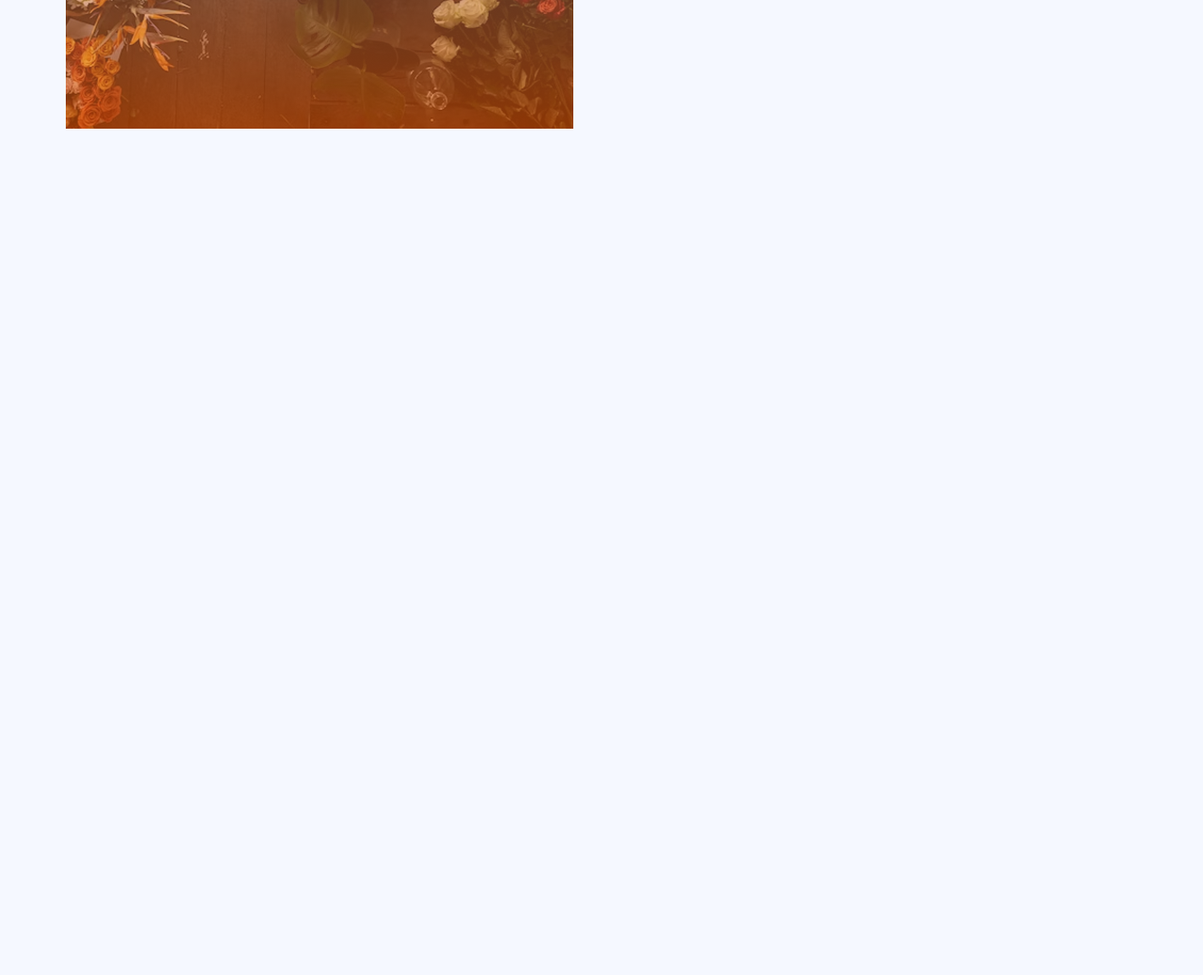
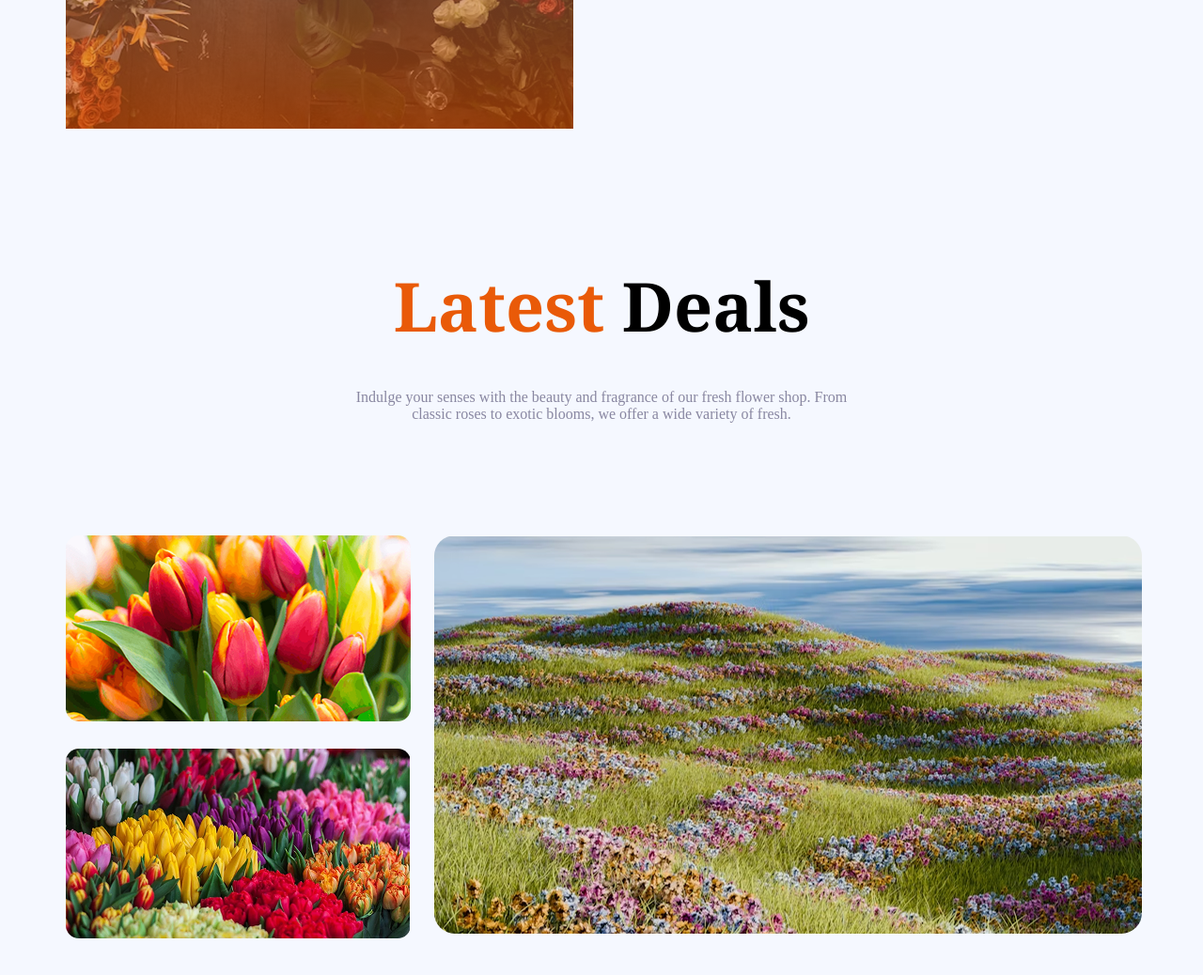
Before and after one commit to mah-fuz7/Assignment-02, a plain HTML site: page index.html in a window 1280 px wide. Shown: the part 2624-3662 px from the top of the page at 94% size. Before the commit the page ends 2900 px from the top, so only its background shows below. Drawn offline with Linux system fonts and the light colour scheme.

Commit message:
add latest section

```diff
--- a/index.html
+++ b/index.html
@@ -39,7 +39,7 @@
 </div>
         </div>
         <div class="banner-image">
-<img src="../B12A02-Responsive-Flowers/assets/hero-flower.png" alt="">
+<img src="./B12A02-Responsive-Flowers/assets/hero-flower.png" alt="">
         </div>
      </div>
      <!-- our plants -->
@@ -113,5 +113,29 @@
             </ul>
         </div>
       </div>
+      <!-- latest deal section -->
+       <div class="latest-text">
+<div class="latest-title noto-serif">
+    <h2>
+        <span class="orange">Latest </span>Deals
+    </h2>
+</div>
+<div class="latest-subtitle dark2">
+
+    <p>Indulge your senses with the beauty and fragrance of our fresh flower shop.  From <br> classic roses to exotic blooms, we offer a wide variety of fresh.</p>
+
+
+</div>
+<!-- latest section image -->
+ <div class="main-image-box">
+    <div class="img-box1 "><img src="/B12A02-Responsive-Flowers/assets/deal-ana.png" class="border-r1 img1" alt=""></div>
+    <div class="img-box2"><img src="/B12A02-Responsive-Flowers/assets/deal-bloom.png" class="border-r1" alt=""></div>
+    <div class="img-box3 border-r1"><img src="/B12A02-Responsive-Flowers/assets/deal-zabo.png"class="border-r2" alt=""></div>
+    <div class="img-box4"></div>
+    <div class="img-box5"></div>
+    <div class="img-box6"></div>
+
+ </div>
+
 </body>
 </html>
--- a/style.css
+++ b/style.css
@@ -22,6 +22,12 @@ body{
 }
 .orange{
     color:#E95A08;
+}
+.border-r1{
+    border-radius: 14px;
+}
+.border-r2{
+    border-radius: 22px;
 }
 /* nav bar style */
 nav{
@@ -62,7 +68,7 @@ nav{
     margin-top:-35px;
 }
 /* plant section style */
-.our-plants{
+.our-plants ,.latest-text{
      max-width: 1140px;
     margin: 0 auto;
     margin-bottom: 50px;
@@ -71,11 +77,11 @@ nav{
     text-align: center;
 
 }
-.op-tile{
+.op-tile,.latest-title{
     font-size: 3rem;
 
 }
-.op-subtitle{
+.op-subtitle ,.latest-subtitle{
     margin-top: -20px;
 }
 
@@ -123,6 +129,53 @@ margin-bottom: 210px;
     font-size: 3rem;
     font-weight: bold;
 }
+
+/* latest section image style */
+
+.main-image-box{
+    margin-top: 120px;
+    display: grid;
+    grid-template-areas: "left middle right "
+                        "left1 middle right ";
+gap: 25px;
+
+}
+.img-box1{
+    grid-area: left;
+
+}
+.img-box2{
+    grid-area: left1;
+
+}
+.img-box3{
+    grid-area:middle ;
+    border-radius: 22px;
+}
+.img-box4{
+    grid-area:middle ;
+}
+.img-box5{
+    grid-area:middle ;
+}
+.img-box6{
+    grid-area:middle ;
+}
+
+
+
+
+
+
+
+
+
+
+
+
+
+
+
 /* responsive for mobile */
 @media screen and (max-width:576px){
      nav{
@@ -148,4 +201,20 @@ grid-template-columns: repeat(2,1fr);
     .plant-lover{
         flex-direction: column;
     }
+    .main-image-box{
+        display: flex;
+        flex-direction: column;
+        /* border:2px solid blue; */
+        margin-left: 20%;
+    }
+    .img-box1,.img-box2,.img-box3 img{
+     width: 360px;
+     height: auto;
+    align-items: center;
+
+    }
+    .img-box3{
+        width: 40px;
+        height: 50px;
+    }
 }
```
